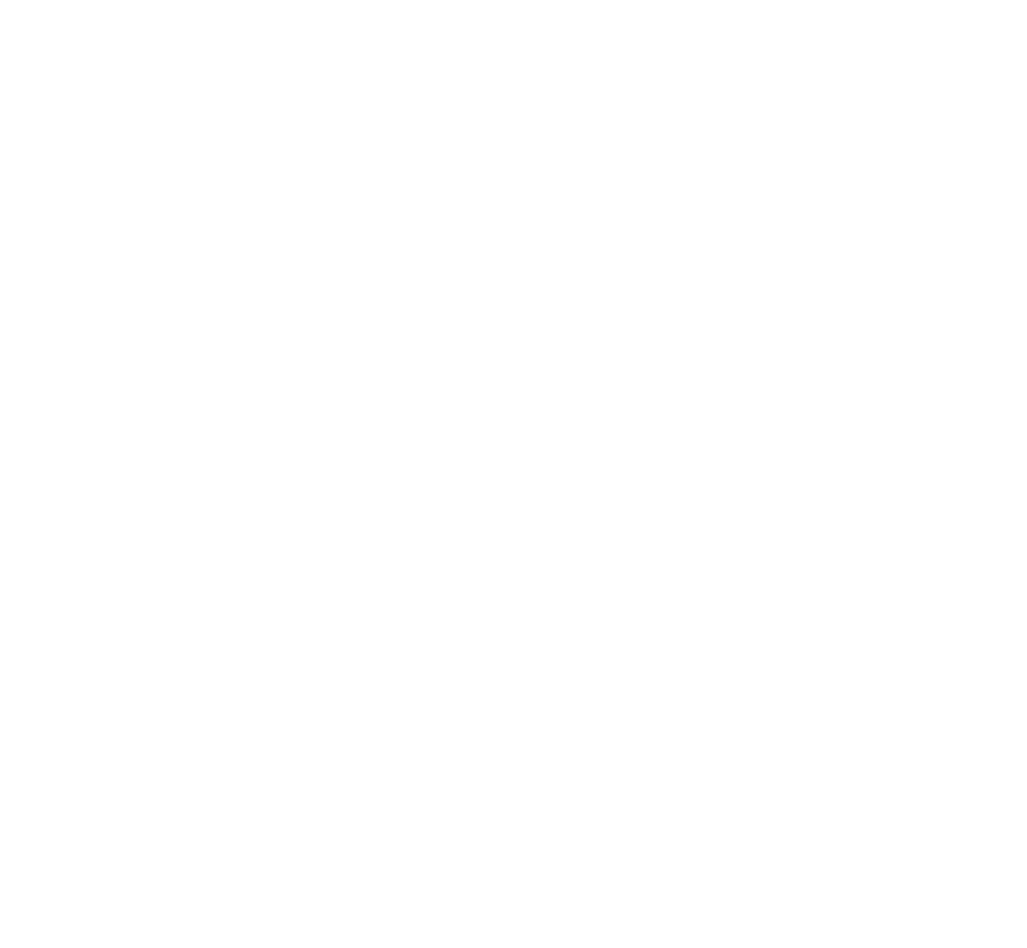
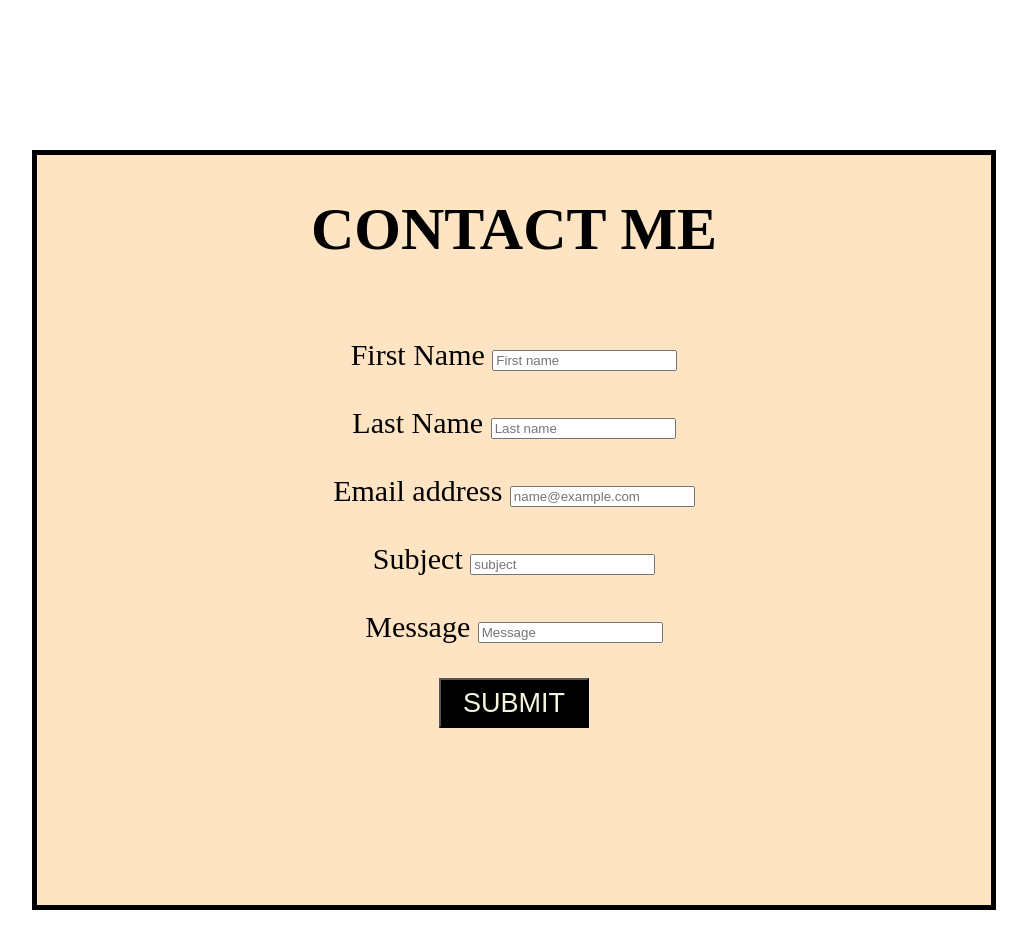
Before and after one commit to Shirley-Grace/PORTFOLIO1, a plain HTML site: page contact.html in a window 1280 px wide. Shown: the whole page, without its empty margins (126-1153 px from the left). Before the commit the page ends 800 px from the top, so only its background shows below. Drawn offline with Linux system fonts and the light colour scheme.

Commit message:
contact forn

```diff
--- a/contact.html
+++ b/contact.html
@@ -4,9 +4,49 @@
     <meta charset="UTF-8">
     <meta name="viewport" content="width=device-width, initial-scale=1.0">
     <title>CONTACT ME</title>
+    <link rel="stylesheet" href="style.css">
 </head>
 <body>
+    <DIv class="contact-form">
+    <h1>CONTACT ME</h1><br>
 
+    <form>
+
+        <div class="row">
+          <div class="col">
+            <label for="exampleFormControlInput1" class="form-label">First Name</label>
+            <input type="text" class="form-control" placeholder="First name" aria-label="First name"><br></br>
+          </div>
+
+          <div class="col">
+            <label for="exampleFormControlInput1" class="form-label">Last Name</label>
+            <input type="text" class="form-control" placeholder="Last name" aria-label="Last name"><br></br>
+          </div>
+
+        </div>
+
+        <div class="mb-3">
+          <label for="exampleFormControlInput1" class="form-label">Email address</label>
+          <input type="email" class="form-control" id="exampleFormControlInput1" placeholder="name@example.com"><br></br>
+        </div>
+
+        <div class="mb-3">
+          <label for="exampleInputEmail1" class="form-label">Subject</label>
+          <input type="email" class="form-control" id="exampleInputEmail1" placeholder="subject"><br></br>
+
+        </div>
+        <div class="mb-3">
+          <label for="exampleFormControlTextarea1" class="form-label">Message</label>
+          <input type="email" class="form-control" id="exampleInputEmail1" placeholder="Message"><br></br>
+
+
+          </textarea>
+
+          <button type="submit" class="btn-primary">SUBMIT</button>
+        </div>
+
+      </form>
+      </DIv>
 
 </body>
 </html>
--- /dev/null
+++ b/style.css
@@ -0,0 +1,22 @@
+.contact-form{
+    text-align: center;
+    background-color: bisque;
+    border: 5px solid black;
+    width: auto;
+    height: 750px;
+    margin: 150px;
+    font-size: 30px;
+
+
+}
+.input-group{
+    font-size: 24px;
+
+}
+.btn-primary{
+    width: 150px;
+    background-color: black;
+    height: 50px;
+    color: beige;
+    font-size: 27px;
+}
```
